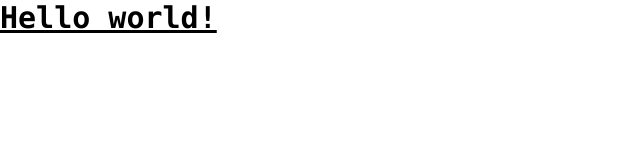
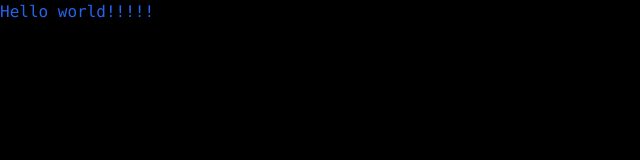
Before and after one commit to Evgeny-org/BCW-TCSS, a website: page src/index.html in a window 1280 px wide. Shown: the whole page, without its empty margins (0-640 px from the left). Drawn offline with Linux system fonts and the light colour scheme.

Commit message:
fix start problem with Tailwind

```diff
--- a/src/index.html
+++ b/src/index.html
@@ -3,10 +3,14 @@
 <head>
   <meta charset="UTF-8">
   <meta name="viewport" content="width=device-width, initial-scale=1.0">
-  <link href="./output.css" rel="stylesheet">
+  <link href="../../../src/output.css" rel="stylesheet">
 </head>
-<body>
-  <h1 class="text-3xl font-bold underline font-mono">
+<body class="bg-black">
+  <h1 class="font-mono text-blue-600">
+    Hello world!!!!!
+  </h1>
+
+<h1 class="font-mono">
     Hello world!
   </h1>
 </body>
```
Also changed, not shown: index.html (deleted, +0 -13 lines), src/output.css, 3 other files.
